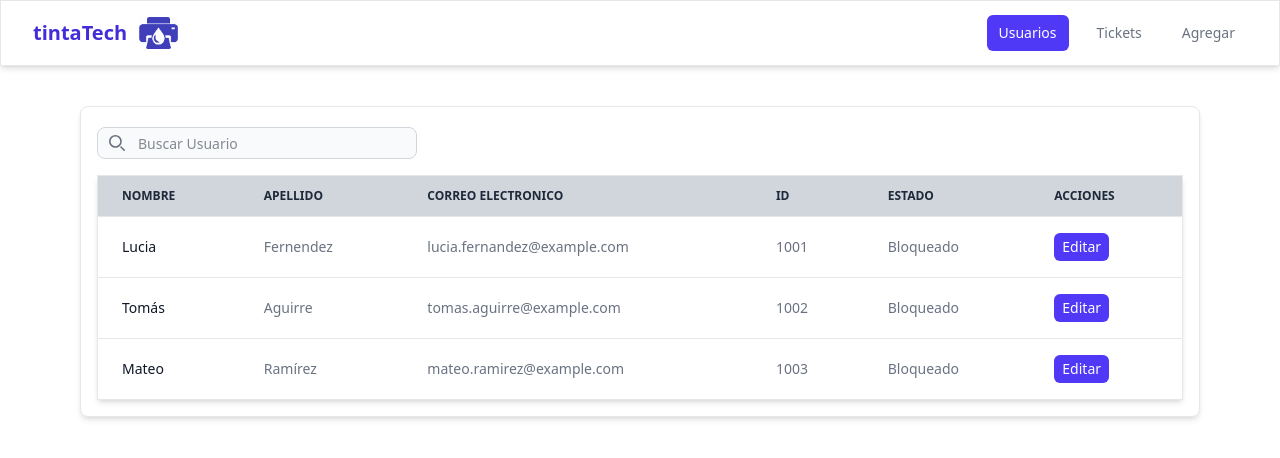
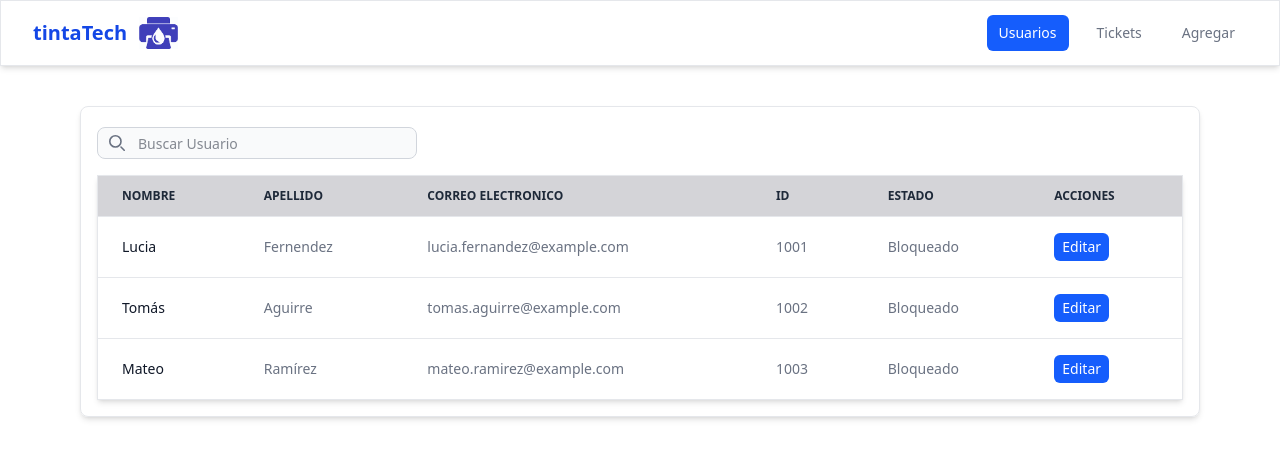
Before and after one commit to Brian-Ache/tp-final-poo, a React (Vite) app: page / in a window 1280 px wide. Shown: the top 458 px of the page. Built offline with nearby package versions, Linux system fonts and the light colour scheme.

Commit message:
cambiando color indigo-600 por blue-600

```diff
--- a/package.json
+++ b/package.json
@@ -7,7 +7,8 @@
     "dev": "vite",
     "build": "tsc -b && vite build",
     "lint": "eslint .",
-    "preview": "vite preview"
+    "preview": "vite preview",
+    "tailwind:init": "tailwindcss init -p"
   },
   "dependencies": {
     "@base-ui-components/react": "^1.0.0-alpha.8",
--- a/src/components/login/login.tsx
+++ b/src/components/login/login.tsx
@@ -24,7 +24,7 @@ export default function Login() {
                     type="email"
                     required
                     autoComplete="email"
-                    className="block w-full rounded-md bg-white px-3 py-1.5 text-base text-gray-900 outline-1 -outline-offset-1 outline-gray-300 placeholder:text-gray-400 focus:outline-2 focus:-outline-offset-2 focus:outline-indigo-600 sm:text-sm/6"
+                    className="block w-full rounded-md bg-white px-3 py-1.5 text-base text-gray-900 outline-1 -outline-offset-1 outline-gray-300 placeholder:text-gray-400 focus:outline-2 focus:-outline-offset-2 focus:outline-blue-600 sm:text-sm/6"
                   />
                 </div>
               </div>
@@ -40,7 +40,7 @@ export default function Login() {
                   <div className="text-sm">
                     <a
                       href="#"
-                      className="font-semibold text-indigo-600 hover:text-indigo-500"
+                      className="font-semibold text-blue-600 hover:text-blue-500"
                     >
                       Has olvidado tu contraseña?
                     </a>
@@ -53,7 +53,7 @@ export default function Login() {
                     type="password"
                     required
                     autoComplete="current-password"
-                    className="block w-full rounded-md bg-white px-3 py-1.5 text-base text-gray-900 outline-1 -outline-offset-1 outline-gray-300 placeholder:text-gray-400 focus:outline-2 focus:-outline-offset-2 focus:outline-indigo-600 sm:text-sm/6"
+                    className="block w-full rounded-md bg-white px-3 py-1.5 text-base text-gray-900 outline-1 -outline-offset-1 outline-gray-300 placeholder:text-gray-400 focus:outline-2 focus:-outline-offset-2 focus:outline-blue-600 sm:text-sm/6"
                   />
                 </div>
               </div>
@@ -61,7 +61,7 @@ export default function Login() {
               <div>
                 <button
                   type="submit"
-                  className="flex w-full justify-center rounded-md bg-indigo-600 px-3 py-1.5 mt-10 text-sm/6 font-semibold text-white shadow-xs hover:bg-indigo-500 focus-visible:outline-2 focus-visible:outline-offset-2 focus-visible:outline-indigo-600 cursor-pointer"
+                  className="flex w-full justify-center rounded-md bg-blue-600 px-3 py-1.5 mt-10 text-sm/6 font-semibold text-white shadow-xs hover:bg-blue-500 focus-visible:outline-2 focus-visible:outline-offset-2 focus-visible:outline-blue-600 cursor-pointer"
                 >
                   Ingresar
                 </button>
--- a/src/pages/administrador/headerAdm.jsx
+++ b/src/pages/administrador/headerAdm.jsx
@@ -27,7 +27,7 @@ export default function HeaderAdm() {
           </div>
           <div className="flex flex-1 items-center justify-center sm:items-stretch sm:justify-start lg:justify-between">
             <div className="flex shrink-0 items-center">
-              <p className='text-indigo-700 font-bold text-xl'>tintaTech</p>
+              <p className='text-blue-700 font-bold text-xl'>tintaTech</p>
               <img
                 alt="Your Company"
                 src="./src/assets/logoSinLetra.png"
@@ -42,7 +42,7 @@ export default function HeaderAdm() {
                     href={item.href}
                     aria-current={item.current ? 'page' : undefined}
                     className={classNames(
-                      item.current ? 'bg-indigo-600 text-white hover:bg-indigo-500' : 'text-gray-500 hover:bg-gray-500 hover:text-white',
+                      item.current ? 'bg-blue-600 text-white hover:bg-blue-500' : 'text-gray-500 hover:bg-gray-500 hover:text-white',
                       'rounded-md px-3 py-2 text-sm font-medium ',
                     )}
                   >
@@ -65,7 +65,7 @@ export default function HeaderAdm() {
               href={item.href}
               aria-current={item.current ? 'page' : undefined}
               className={classNames(
-                item.current ? 'bg-indigo-600 text-white' : 'text-gray-500 hover:bg-gray-500 hover:text-white',
+                item.current ? 'bg-blue-600 text-white' : 'text-gray-500 hover:bg-gray-500 hover:text-white',
                 'block rounded-md px-3 py-2 text-base font-medium ',
               )}
             >
--- a/src/pages/administrador/listaUsuarios.jsx
+++ b/src/pages/administrador/listaUsuarios.jsx
@@ -29,7 +29,7 @@ export default function ListaUsuarios() {
         </div>
       </div>
       <table class="w-full text-sm text-left rtl:text-right text-gray-500 shadow-md border border-gray-200">
-        <thead class="text-xs text-gray-800 uppercase  bg-gray-300">
+        <thead class="text-xs text-gray-800 uppercase  bg-zinc-300">
           <tr className="border-b border-gray-200">
             <th scope="col" class="px-6 py-3">
               Nombre
@@ -65,7 +65,7 @@ export default function ListaUsuarios() {
             <td class="px-6 py-4">Bloqueado</td>
             <td class="px-6 py-4">
               <a href="#" class="font-medium text-indigo-600 ">
-              <button className="bg-indigo-600 rounded-md text-white py-1 px-2 cursor-pointer hover:bg-indigo-500">Editar</button>
+              <button className="bg-blue-600 rounded-md text-white py-1 px-2 cursor-pointer hover:bg-blue-500">Editar</button>
               </a>
             </td>
           </tr>
@@ -82,7 +82,7 @@ export default function ListaUsuarios() {
             <td class="px-6 py-4">Bloqueado</td>
             <td class="px-6 py-4">
               <a href="#" class="font-medium text-indigo-600 ">
-                <button className="bg-indigo-600 rounded-md text-white py-1 px-2 cursor-pointer hover:bg-indigo-500">Editar</button>
+                <button className="bg-blue-600 rounded-md text-white py-1 px-2 cursor-pointer hover:bg-blue-500">Editar</button>
               </a>
             </td>
           </tr>
@@ -99,7 +99,7 @@ export default function ListaUsuarios() {
             <td class="px-6 py-4">Bloqueado</td>
             <td class="px-6 py-4">
               <a href="#" class="font-medium text-indigo-600 ">
-              <button className="bg-indigo-600 rounded-md text-white py-1 px-2 cursor-pointer hover:bg-indigo-500">Editar</button>
+              <button className="bg-blue-600 rounded-md text-white py-1 px-2 cursor-pointer hover:bg-blue-500 ">Editar</button>
               </a>
             </td>
           </tr>
--- a/src/pages/administrador/register.jsx
+++ b/src/pages/administrador/register.jsx
@@ -26,7 +26,7 @@ export default function RegisterPage() {
                     name="nombre"
                     type="text"
                     autoComplete="given-name"
-                    className="block w-full rounded-md bg-white px-3 py-1.5 text-base text-gray-900 outline-1 -outline-offset-1 outline-gray-300 placeholder:text-gray-400 focus:outline-2 focus:-outline-offset-2 focus:outline-indigo-600 sm:text-sm/6"
+                    className="block w-full rounded-md bg-white px-3 py-1.5 text-base text-gray-900 outline-1 -outline-offset-1 outline-gray-300 placeholder:text-gray-400 focus:outline-2 focus:-outline-offset-2 focus:outline-blue-600 sm:text-sm/6"
                   />
                 </div>
               </div>
@@ -41,7 +41,7 @@ export default function RegisterPage() {
                     name="apellido"
                     type="text"
                     autoComplete="family-name"
-                    className="block w-full rounded-md bg-white px-3 py-1.5 text-base text-gray-900 outline-1 -outline-offset-1 outline-gray-300 placeholder:text-gray-400 focus:outline-2 focus:-outline-offset-2 focus:outline-indigo-600 sm:text-sm/6"
+                    className="block w-full rounded-md bg-white px-3 py-1.5 text-base text-gray-900 outline-1 -outline-offset-1 outline-gray-300 placeholder:text-gray-400 focus:outline-2 focus:-outline-offset-2 focus:outline-blue-600 sm:text-sm/6"
                   />
                 </div>
               </div>
@@ -56,7 +56,7 @@ export default function RegisterPage() {
                     name="mail"
                     type="email"
                     autoComplete="email"
-                    className="block w-full rounded-md bg-white px-3 py-1.5 text-base text-gray-900 outline-1 -outline-offset-1 outline-gray-300 placeholder:text-gray-400 focus:outline-2 focus:-outline-offset-2 focus:outline-indigo-600 sm:text-sm/6"
+                    className="block w-full rounded-md bg-white px-3 py-1.5 text-base text-gray-900 outline-1 -outline-offset-1 outline-gray-300 placeholder:text-gray-400 focus:outline-2 focus:-outline-offset-2 focus:outline-blue-600 sm:text-sm/6"
                   />
                 </div>
               </div>
@@ -70,7 +70,7 @@ export default function RegisterPage() {
                     id="idUsuario"
                     name="idUsuario"
                     type="text"
-                    className="block w-full rounded-md bg-white px-3 py-1.5 text-base text-gray-900 outline-1 -outline-offset-1 outline-gray-300 placeholder:text-gray-400 focus:outline-2 focus:-outline-offset-2 focus:outline-indigo-600 sm:text-sm/6"
+                    className="block w-full rounded-md bg-white px-3 py-1.5 text-base text-gray-900 outline-1 -outline-offset-1 outline-gray-300 placeholder:text-gray-400 focus:outline-2 focus:-outline-offset-2 focus:outline-blue-600 sm:text-sm/6"
                   />
                 </div>
               </div>
@@ -92,7 +92,7 @@ export default function RegisterPage() {
                       id="trabajador"
                       name="rolUsuario"
                       type="radio"
-                      className="relative size-4 appearance-none rounded-full border border-gray-300 bg-white before:absolute before:inset-1 before:rounded-full before:bg-white not-checked:before:hidden checked:border-indigo-600 checked:bg-indigo-600 focus-visible:outline-2 focus-visible:outline-offset-2 focus-visible:outline-indigo-600 disabled:border-gray-300 disabled:bg-gray-100 disabled:before:bg-gray-400 forced-colors:appearance-auto forced-colors:before:hidden"
+                      className="relative size-4 appearance-none rounded-full border border-gray-300 bg-white before:absolute before:inset-1 before:rounded-full before:bg-white not-checked:before:hidden checked:border-blue-600 checked:bg-blue-600 focus-visible:outline-2 focus-visible:outline-offset-2 focus-visible:outline-blue-600 disabled:border-gray-300 disabled:bg-gray-100 disabled:before:bg-gray-400 forced-colors:appearance-auto forced-colors:before:hidden"
                     />
                     <label htmlFor="trabajador" className="block text-sm/6 font-medium text-gray-900">
                       trabajador
@@ -103,7 +103,7 @@ export default function RegisterPage() {
                       id="tecnico"
                       name="rolUsuario"
                       type="radio"
-                      className="relative size-4 appearance-none rounded-full border border-gray-300 bg-white before:absolute before:inset-1 before:rounded-full before:bg-white not-checked:before:hidden checked:border-indigo-600 checked:bg-indigo-600 focus-visible:outline-2 focus-visible:outline-offset-2 focus-visible:outline-indigo-600 disabled:border-gray-300 disabled:bg-gray-100 disabled:before:bg-gray-400 forced-colors:appearance-auto forced-colors:before:hidden"
+                      className="relative size-4 appearance-none rounded-full border border-gray-300 bg-white before:absolute before:inset-1 before:rounded-full before:bg-white not-checked:before:hidden checked:border-blue-600 checked:bg-blue-600 focus-visible:outline-2 focus-visible:outline-offset-2 focus-visible:outline-blue-600 disabled:border-gray-300 disabled:bg-gray-100 disabled:before:bg-gray-400 forced-colors:appearance-auto forced-colors:before:hidden"
                     />
                     <label htmlFor="tecnico" className="block text-sm/6 font-medium text-gray-900">
                       Tecnico
@@ -120,7 +120,7 @@ export default function RegisterPage() {
           </button>
           <button
             type="submit"
-            className="rounded-md bg-indigo-600 px-3 py-2 text-sm font-semibold text-white shadow-xs hover:bg-indigo-500 focus-visible:outline-2 focus-visible:outline-offset-2 focus-visible:outline-indigo-600 cursor-pointer"
+            className="rounded-md bg-blue-600 px-3 py-2 text-sm font-semibold text-white shadow-xs hover:bg-blue-500 focus-visible:outline-2 focus-visible:outline-offset-2 focus-visible:outline-blue-600 cursor-pointer"
           >
             Save
           </button>
```
